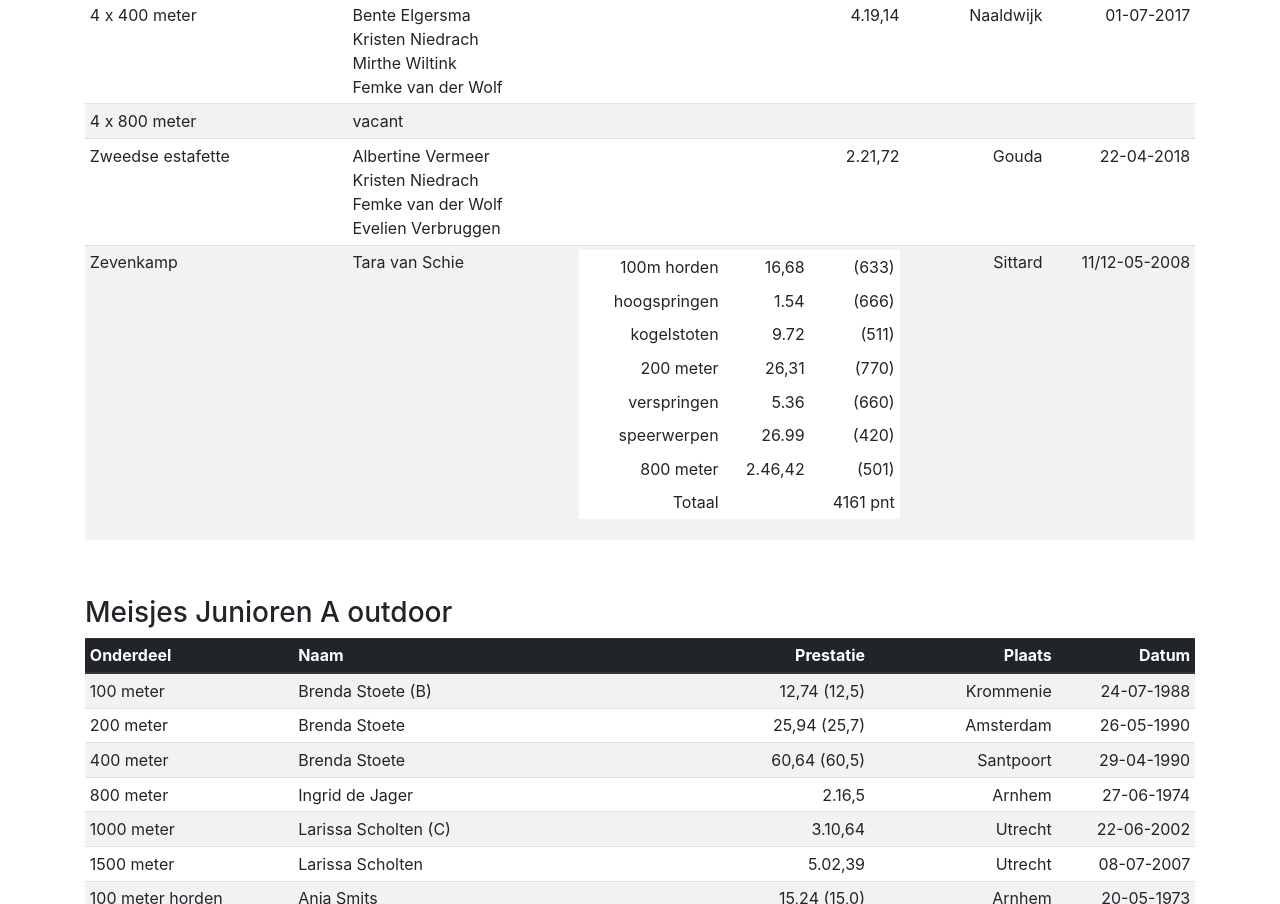
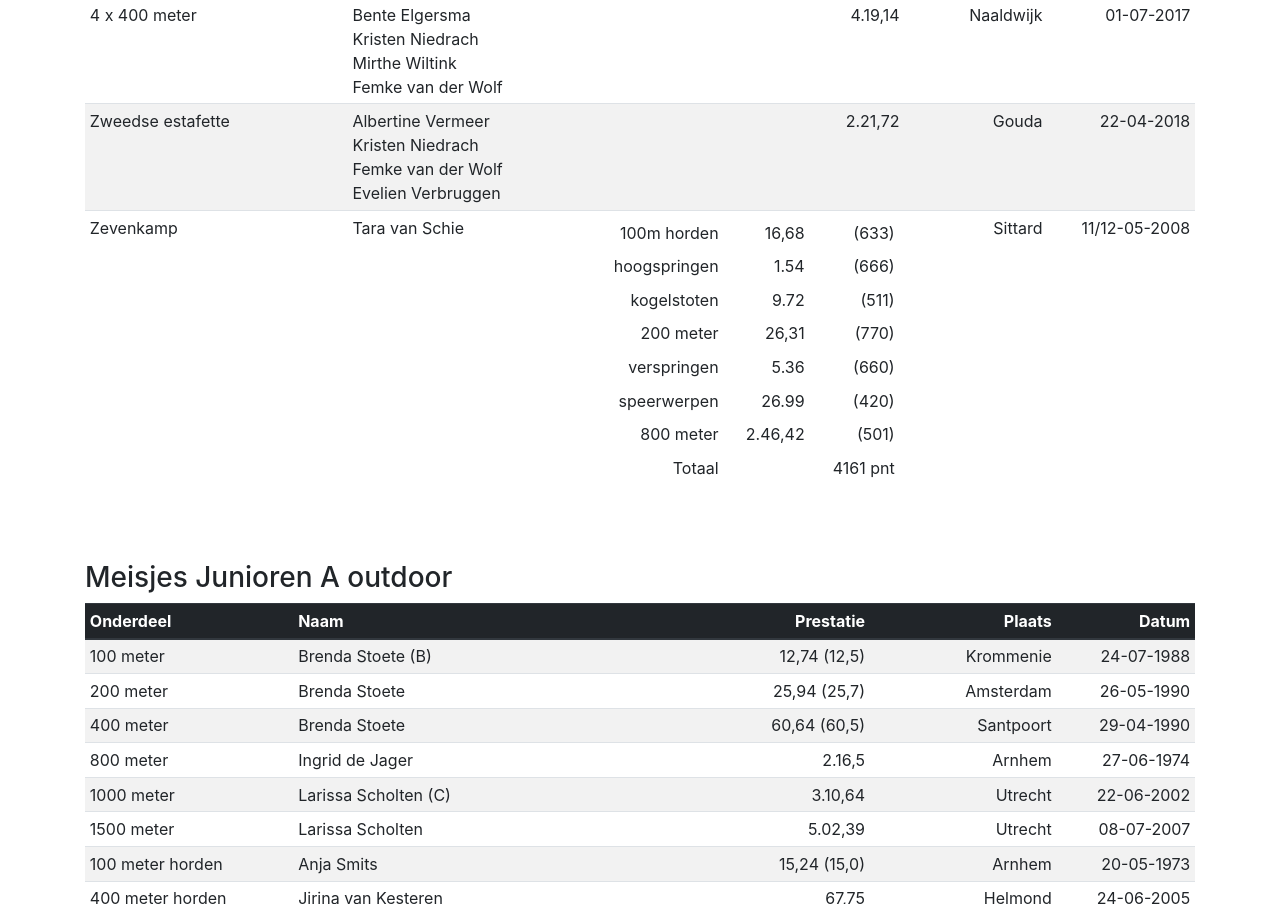
Before and after one commit to Voles/avhaarlem-ranglijsten, a React (Create React App) app: page / in a window 1280 px wide. Shown: the part 1535-2439 px from the top of the page. Built offline with nearby package versions, Linux system fonts and the light colour scheme.

Commit message:
Update senioren.js

```diff
--- a/src/resultaten/vrouwen-outdoor/senioren.js
+++ b/src/resultaten/vrouwen-outdoor/senioren.js
@@ -238,13 +238,6 @@ export default [
     "datum": "01-07-2017"
   },
   {
-    "onderdeel": "4 x 800 meter",
-    "naam": "vacant",
-    "prestatie": "",
-    "plaats": "",
-    "datum": ""
-  },
-  {
     "onderdeel": "Zweedse estafette",
     "naam": ["Albertine Vermeer", "Kristen Niedrach", "Femke van der Wolf", "Evelien Verbruggen"],
     "prestatie": "2.21,72",
```
